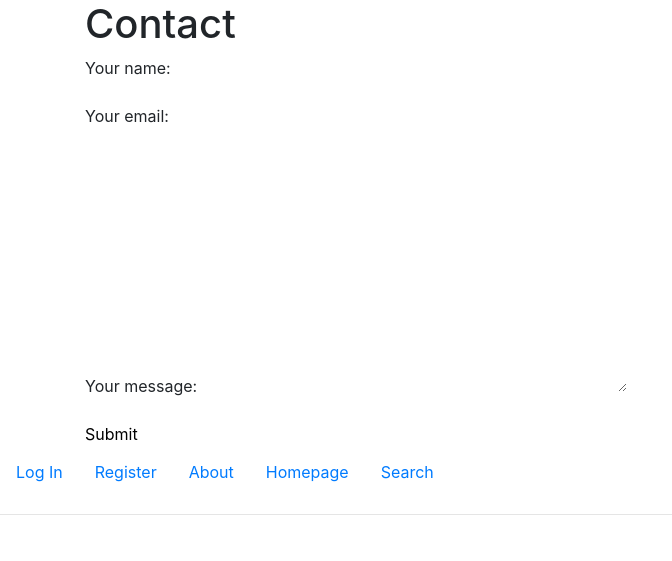
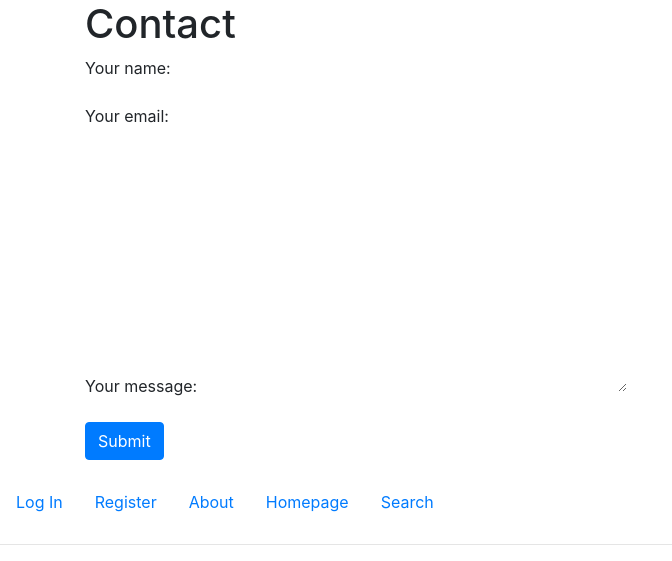
Before and after one commit to mcwilson91/flntr, a Django app: page /flntr/about/ in a window 1280 px wide. Shown: the part 337-898 px from the top of the page, without its empty margins (0-672 px from the left). Before the commit the page ends 852 px from the top, so only its background shows below. Run offline with Django 3.2, Linux system fonts and the light colour scheme; some libraries are stand-ins or nearby versions.

Commit message:
form button fixx

```diff
--- a/flntr_project/templates/flntr/about.html
+++ b/flntr_project/templates/flntr/about.html
@@ -2,7 +2,6 @@
 {% load staticfiles %}
 
 {% block title_block %}
-	this page works
 {% endblock %}
 
 {% block body_block %}
@@ -15,12 +14,12 @@
 <br>
 <hr>
 
-<div class="contact">
+<div class="form-group">
 	<h1>Contact</h1>
 	<form role="form" action="" method="post">
 	    {% csrf_token %}
 	    {{ contact_form.as_p }}
-	    <button type="submit">Submit</button>
+	    <button type="submit" class="btn btn-primary">Submit</input>
 	</form>
 </div>
 
```
